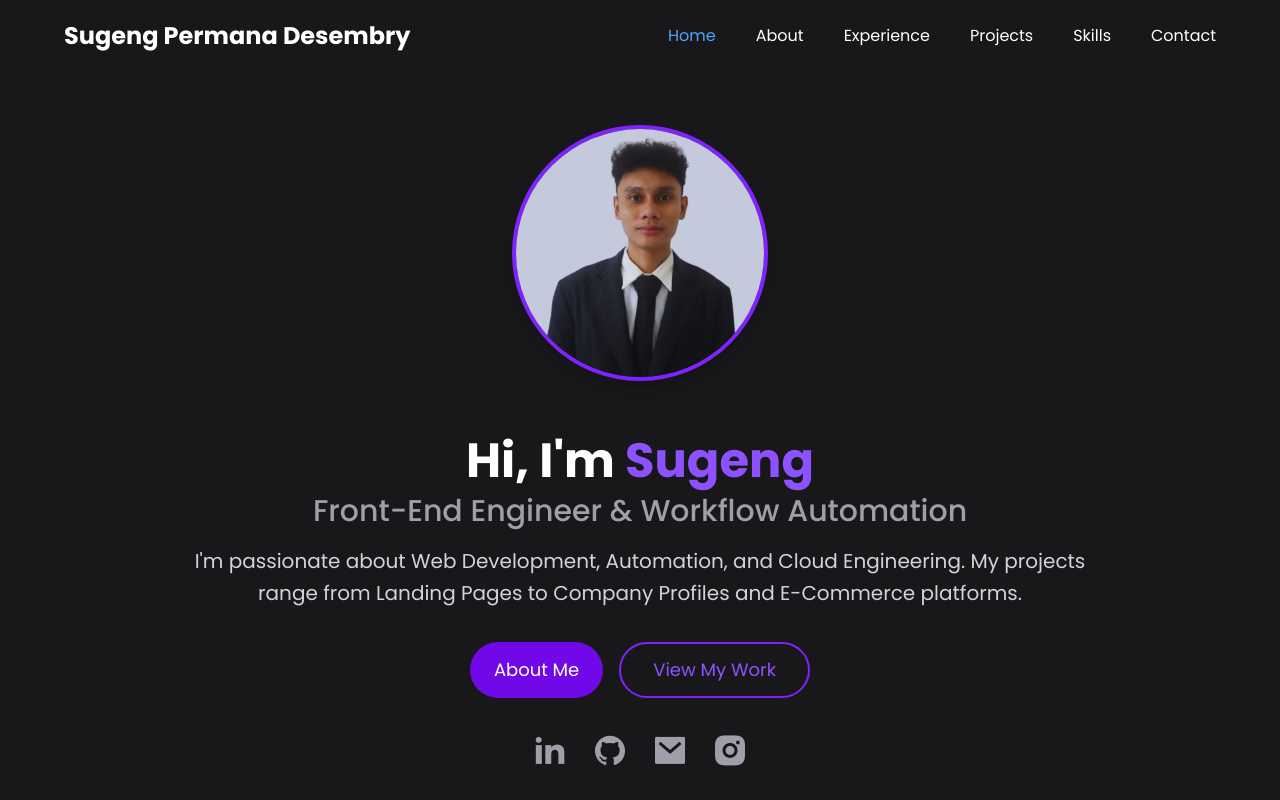
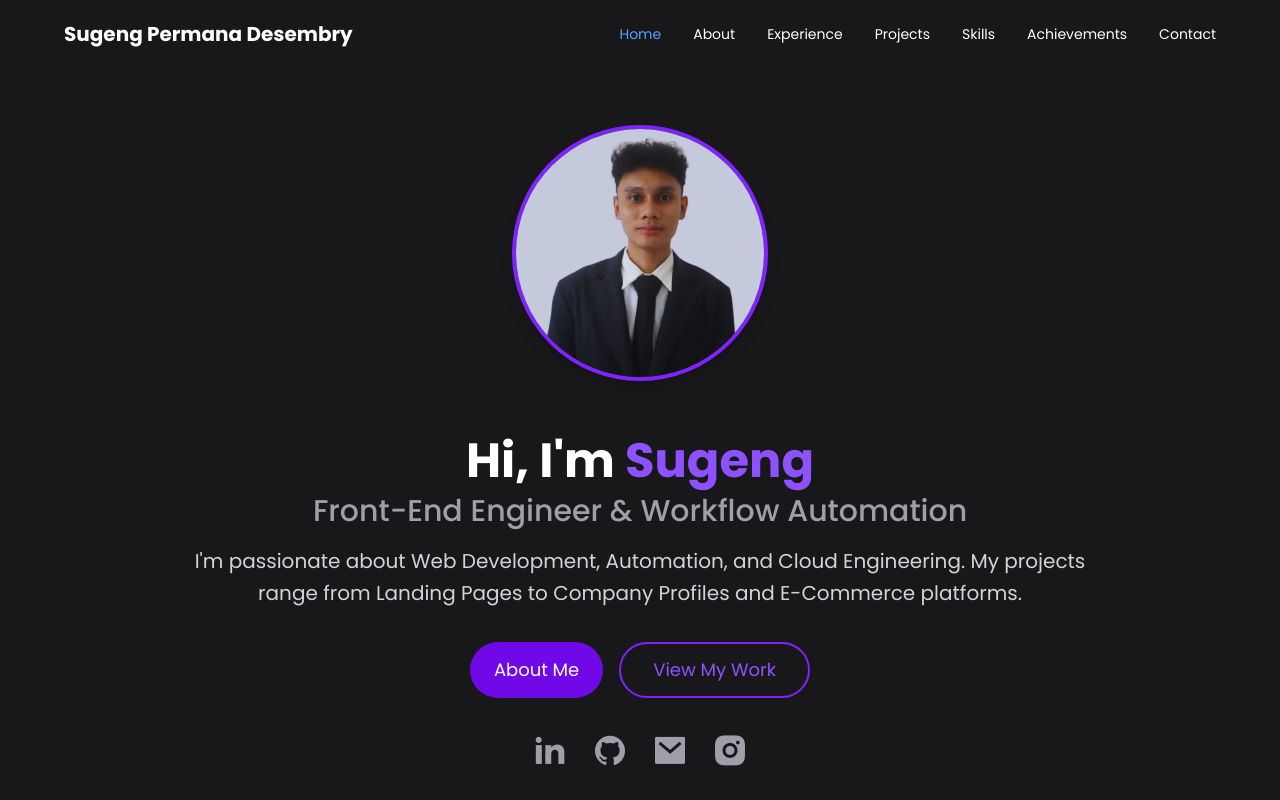
Before and after one commit to SugengPermana/Portofolio_SugengPermana, a React (Vite) app: page / in a window 1280 px wide. Shown: the top 800 px of the page. Built offline with nearby package versions, Linux system fonts and the light colour scheme.

Commit message:
create achevements

```diff
--- a/src/App.jsx
+++ b/src/App.jsx
@@ -4,6 +4,7 @@ import Experience from "./components/Experience";
 import Skills from "./components/Skills";
 import Projects from "./components/Projects";
 import Contact from "./components/Contact";
+import Achievements from "./components/achievements";
 
 function App() {
   return (
@@ -28,6 +29,10 @@ function App() {
         <Skills />
       </section>
 
+      <section id="skills">
+        <Achievements />
+      </section>
+
       <section id="contact">
         <Contact />
       </section>
--- /dev/null
+++ b/src/components/achievements.jsx
@@ -0,0 +1,40 @@
+import { achievements } from "../data.js";
+
+const Achievements = () => {
+  return (
+    <div className="mt-16">
+      <h2 className="text-center text-2xl sm:text-3xl font-bold text-white mb-6">
+        Certificates & <span className="text-violet-500">Badges</span>
+      </h2>
+      <div className="overflow-hidden relative">
+        <div className="flex gap-6 animate-scroll">
+          {achievements.concat(achievements).map((achv, i) => (
+            <div
+              key={i}
+              className="relative min-w-[200px] sm:min-w-[240px] bg-zinc-800 rounded-xl shadow-md p-4 flex flex-col items-center hover:scale-105 transition duration-300 group"
+            >
+              {/* Hover Image */}
+              <div className="absolute inset-0 flex items-center justify-center bg-black/70 opacity-0 group-hover:opacity-100 transition-opacity duration-300 rounded-xl z-10">
+                <img
+                  src={`/assets/certificates/${achv.id}.png`} // pastikan punya file img
+                  alt={achv.title}
+                  className="w-40 h-40 object-contain"
+                />
+              </div>
+
+              {/* Card Content */}
+              <p className="text-sm text-center text-white opacity-80 z-20">
+                {achv.title}
+              </p>
+              <span className="text-xs text-zinc-400 z-20">
+                {achv.issuer} • {achv.year}
+              </span>
+            </div>
+          ))}
+        </div>
+      </div>
+    </div>
+  );
+};
+
+export default Achievements;
--- a/src/components/navbar.jsx
+++ b/src/components/navbar.jsx
@@ -27,6 +27,7 @@ const Navbar = () => {
         "experience",
         "projects",
         "skills",
+        "achievements", // ✅ ganti dari cb → achievements
         "contact",
       ];
       const scrollPos = window.scrollY + 150;
@@ -58,11 +59,11 @@ const Navbar = () => {
           : "bg-transparent"
       }`}
     >
-      {/* Container biar konten selalu center */}
+      {/* Container biar konten center */}
       <div className="flex items-center justify-between px-4 sm:px-6 md:px-8 lg:px-10 xl:px-16 max-w-7xl mx-auto">
         {/* Logo */}
         <div className="logo">
-          <h1 className="font-bold text-white text-sm xs:text-base sm:text-lg md:text-xl lg:text-2xl whitespace-nowrap">
+          <h1 className="font-bold text-white text-sm xs:text-base sm:text-lg md:text-lg lg:text-xl whitespace-nowrap">
             <span className="block sm:hidden">Sugeng</span>
             <span className="hidden sm:block lg:hidden">Sugeng Permana</span>
             <span className="hidden lg:block">Sugeng Permana Desembry</span>
@@ -70,21 +71,27 @@ const Navbar = () => {
         </div>
 
         {/* Desktop Menu */}
-        <ul className="hidden lg:flex items-center gap-6 xl:gap-10 text-sm xl:text-base">
-          {["home", "about", "experience", "projects", "skills", "contact"].map(
-            (sec) => (
+        <ul className="hidden lg:flex items-center gap-6 xl:gap-8 text-xs lg:text-sm">
+          {[
+            "home",
+            "about",
+            "experience",
+            "projects",
+            "skills",
+            "achievements", // ✅ pakai achievements
+            "contact",
+          ].map((sec) => (
             <li key={sec}>
               <button
                 onClick={() => scrollToSection(sec)}
-                  className={`hover:text-blue-400 ${
+                className={`hover:text-blue-400 capitalize ${
                   activeSection === sec ? "text-blue-400" : ""
                 }`}
               >
-                  {sec.charAt(0).toUpperCase() + sec.slice(1)}
+                {sec}
               </button>
             </li>
-            )
-          )}
+          ))}
         </ul>
 
         {/* Hamburger */}
@@ -99,30 +106,32 @@ const Navbar = () => {
       {/* Mobile Menu */}
       <div
         className={`fixed top-0 left-0 h-full
-  ${
-    isPastHome
-      ? "w-full bg-transparent backdrop-blur-md"
-      : "w-2/3 bg-transparent"
-  }
+        ${isPastHome ? "w-full backdrop-blur-md" : "w-2/3 bg-zinc-900/90"}
         text-white transform ${
           openMenu ? "translate-x-0" : "-translate-x-full"
         } transition-all duration-300 ease-in-out z-40`}
       >
         <ul className="flex flex-col items-start gap-6 p-6 mt-16">
-          {["home", "about", "experience", "projects", "skills", "contact"].map(
-            (sec) => (
+          {[
+            "home",
+            "about",
+            "experience",
+            "projects",
+            "skills",
+            "achievements", // ✅ ikut mobile menu juga
+            "contact",
+          ].map((sec) => (
             <li key={sec}>
               <button
                 onClick={() => scrollToSection(sec)}
-                  className={`cursor-pointer hover:text-blue-400 ${
+                className={`cursor-pointer hover:text-blue-400 capitalize ${
                   activeSection === sec ? "text-blue-400" : ""
                 }`}
               >
-                  {sec.charAt(0).toUpperCase() + sec.slice(1)}
+                {sec}
               </button>
             </li>
-            )
-          )}
+          ))}
         </ul>
       </div>
     </div>
--- a/src/data.js
+++ b/src/data.js
@@ -63,3 +63,20 @@ export const skillCategories = [
     ],
   },
 ];
+
+export const achievements = [
+  {
+    id: 1,
+    title: "Google Cloud Skills Boost",
+    issuer: "Google Cloud",
+    year: "2025",
+    link: "https://www.cloudskillsboost.google/public_profiles/xxxx",
+  },
+  {
+    id: 2,
+    title: "Meta Front-End Developer",
+    issuer: "Coursera",
+    year: "2025",
+    link: "https://coursera.org/share/xxxx",
+  },
+];
--- a/src/index.css
+++ b/src/index.css
@@ -9,5 +9,19 @@
   }
   html, body {
   overflow-x: hidden;
+  }
 }
+
+@keyframes scroll-left {
+  0% {
+    transform: translateX(0);
+  }
+  100% {
+    transform: translateX(-50%);
+  }
 }
+
+.animate-scroll {
+  display: flex;
+  animation: scroll-left 40s linear infinite; /* semakin besar durasi semakin lambat */
+}
```
Also changed, not shown: src/components/Skills.jsx (+6 -10 lines). Lines whose indentation alone changed are shown as unchanged.
